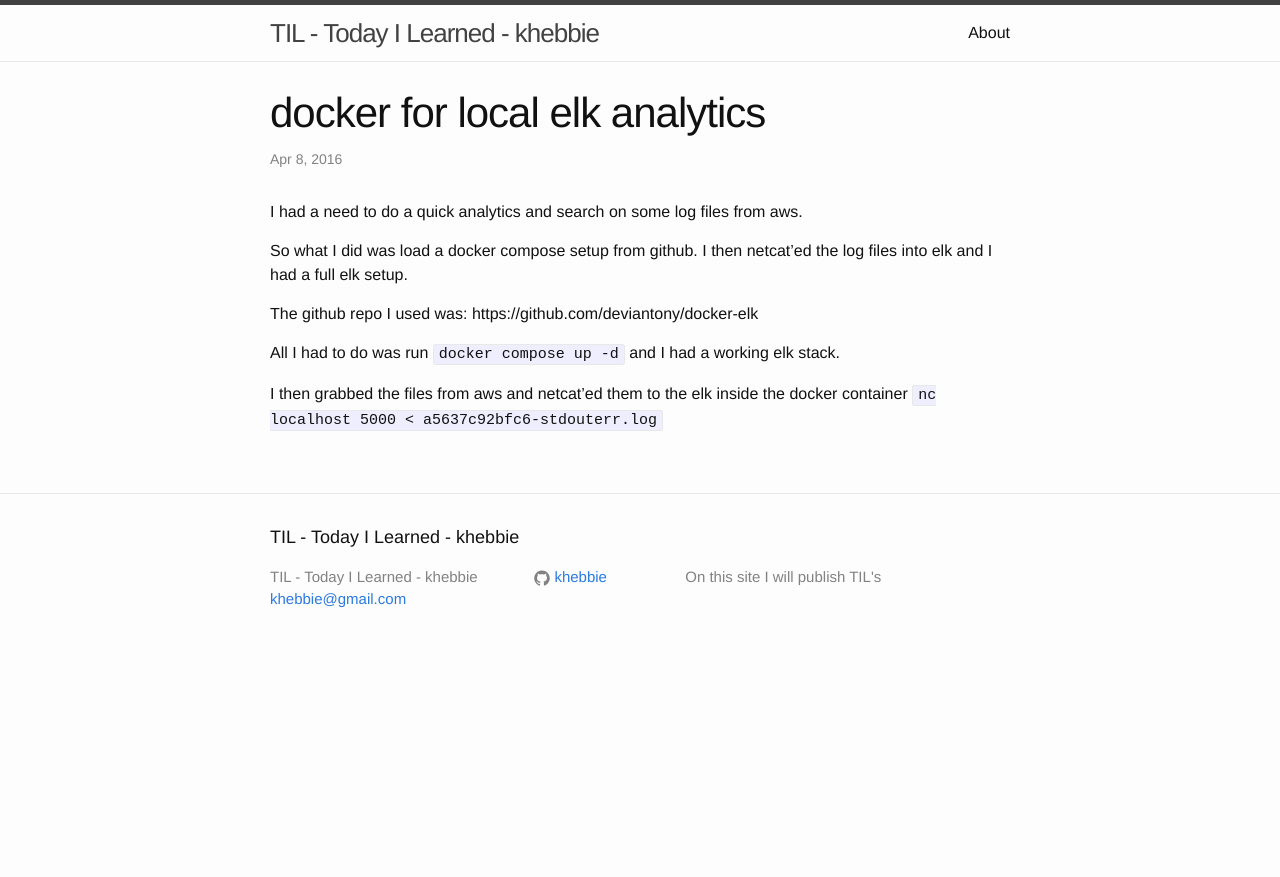
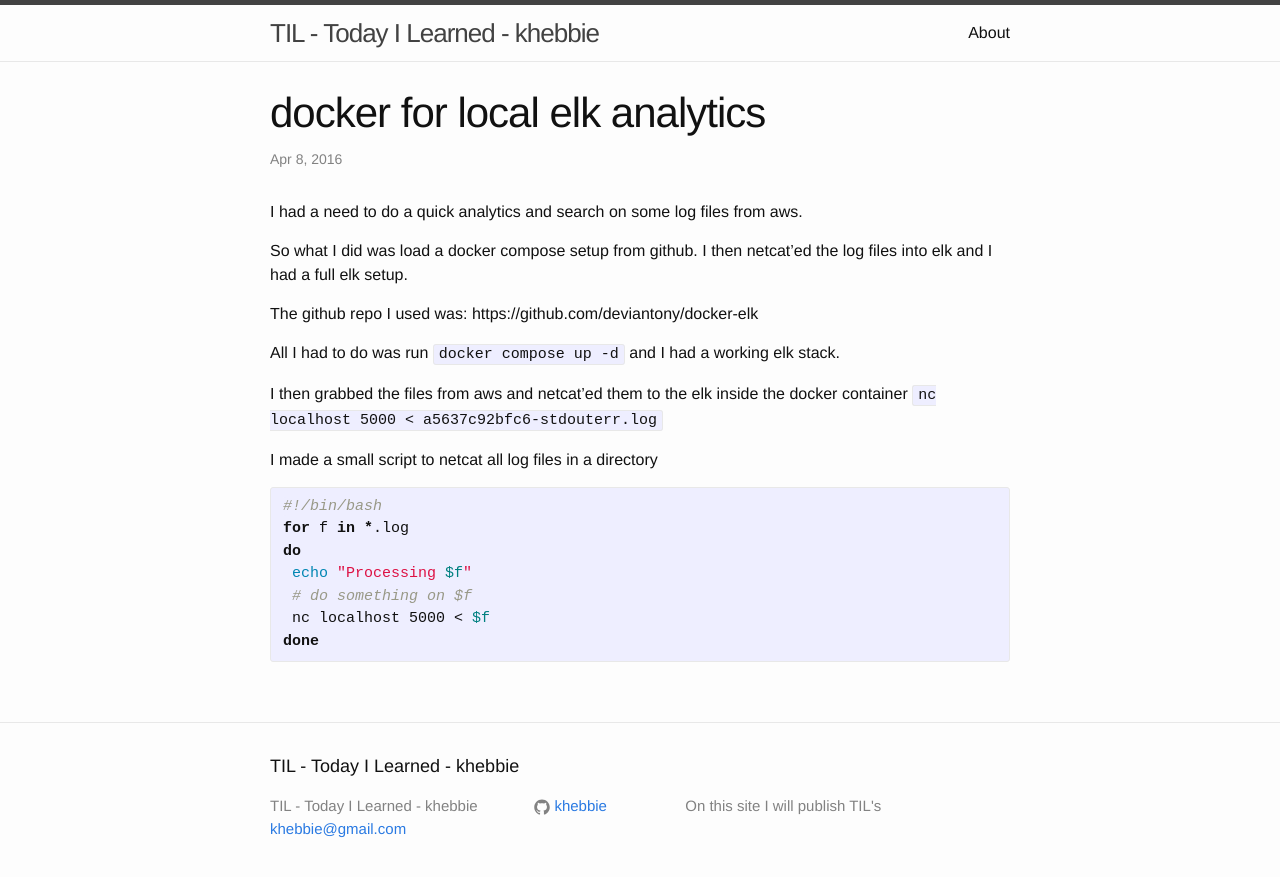
Before and after one commit to khebbie/khebbie.github.io, a Jekyll site: the page built from _posts/2016-04-08-docker-for-local-elk-analytics.md, in a window 1280 px wide. Shown: the top 877 px of the page. Built offline with Jekyll 4.4.1, drawn with Linux system fonts in a browser that asks for light colours.

Commit message:
add script

```diff
--- a/_posts/2016-04-08-docker-for-local-elk-analytics.md
+++ b/_posts/2016-04-08-docker-for-local-elk-analytics.md
@@ -13,3 +13,16 @@
 All I had to do was run `docker compose up -d` and I had a working elk stack.
 
 I then grabbed the files from aws and netcat'ed them to the elk inside the docker container `nc localhost 5000 < a5637c92bfc6-stdouterr.log`
+
+I made a small script to netcat all log files in a directory
+
+{% highlight bash %}
+#!/bin/bash
+for f in *.log
+do
+ echo "Processing $f"
+ # do something on $f
+ nc localhost 5000 < $f
+done
+
+{% endhighlight %}
```
